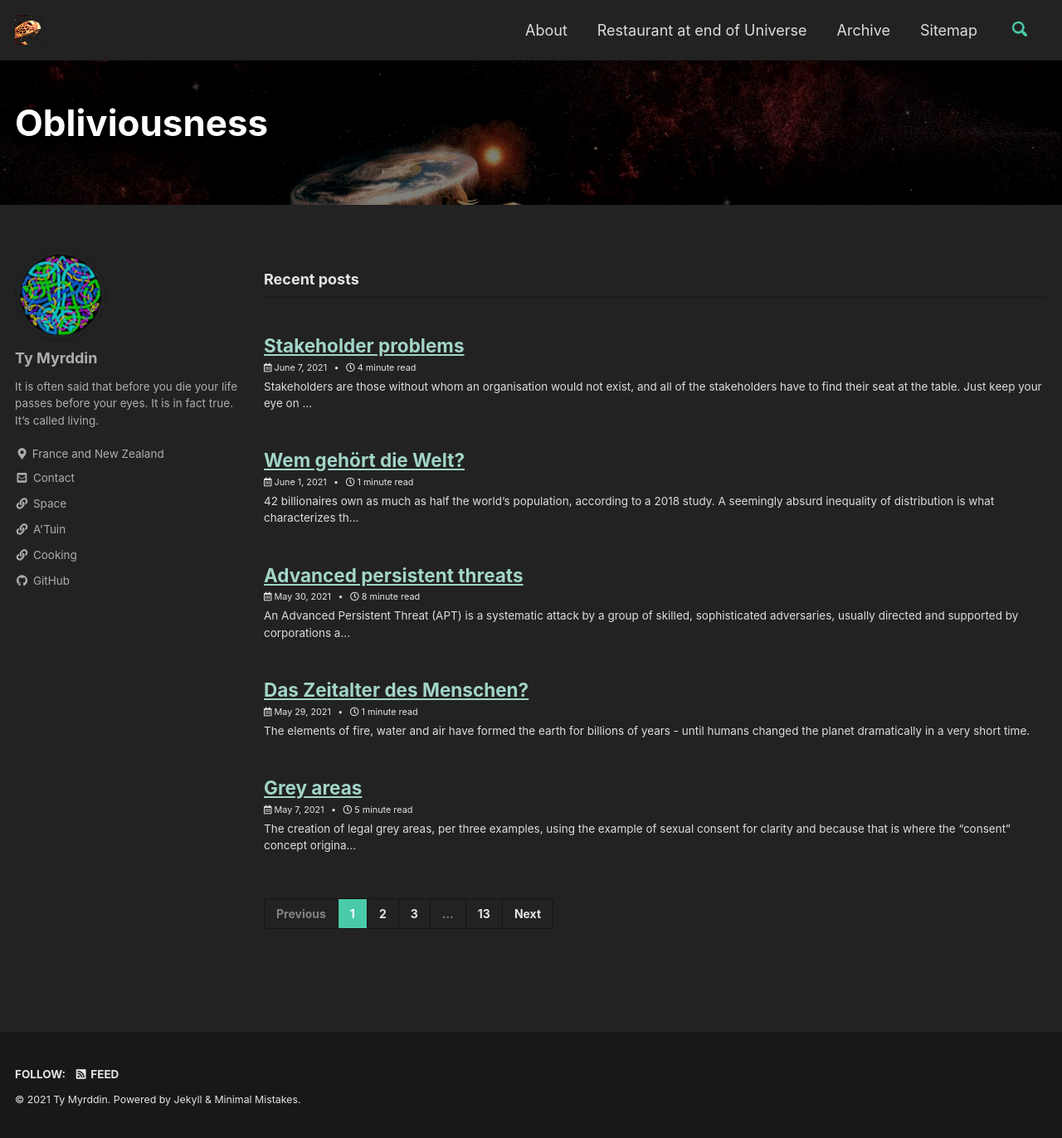
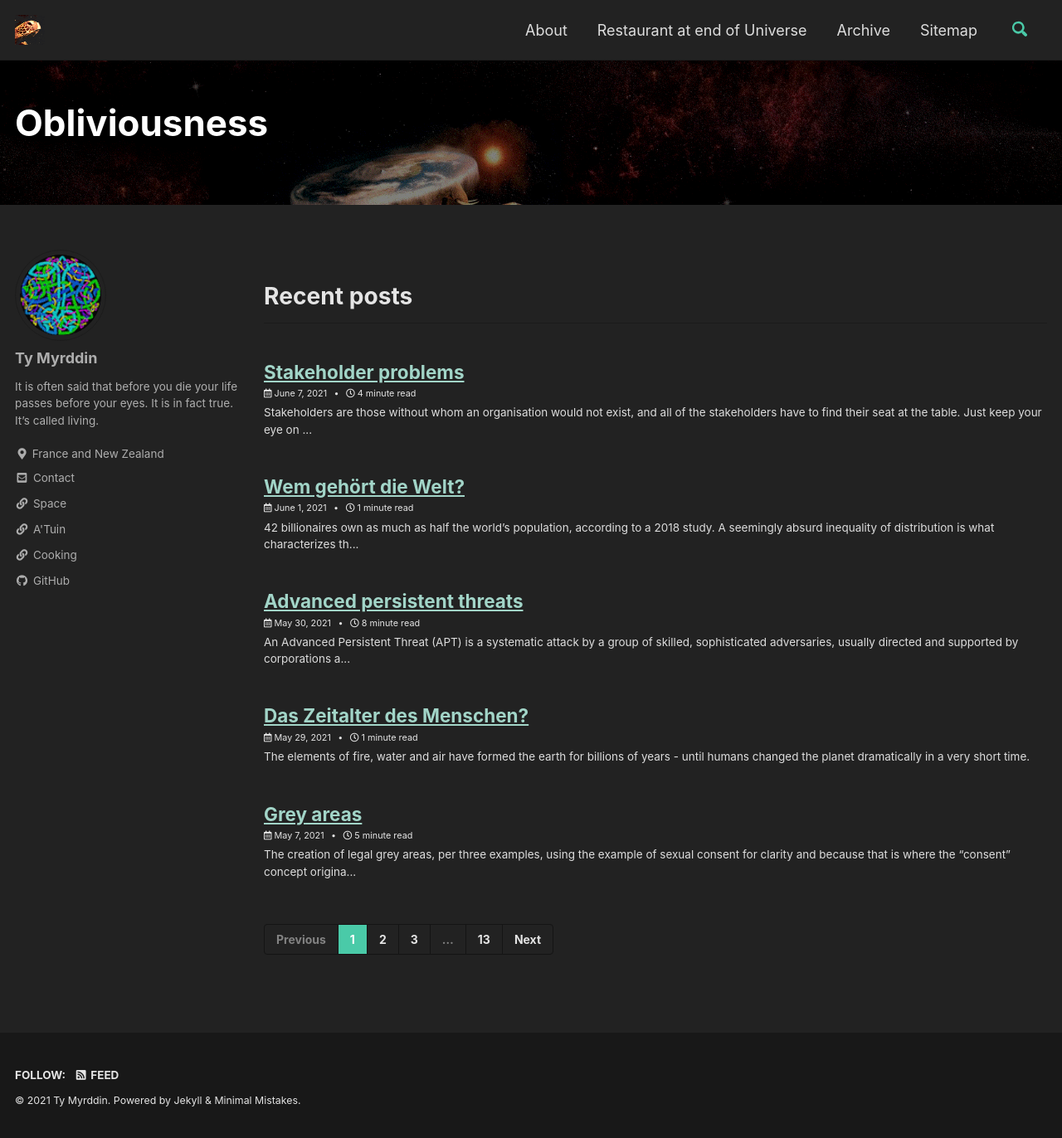
Before and after one commit to tymyrddin/tymyrddin.github.io, a Jekyll site: the page built from index.html, in a window 1280 px wide and 1372 px high. Shown: the whole window at 83% size. Built offline with Jekyll 4.4.1, drawn with Linux system fonts in a browser that asks for light colours; cached includes are drawn as plain includes; the list of posts is cut into pages by our own code.

Commit message:
Font size

```diff
--- a/assets/css/main.scss
+++ b/assets/css/main.scss
@@ -17,3 +17,7 @@ img[src*='#center'] {
 
 @import "minimal-mistakes/skins/{{ site.minimal_mistakes_skin | default: 'default' }}"; // skin
 @import "minimal-mistakes"; // main partials
+
+.archive__subtitle {
+    font-size: 1.563em;
+}
```
